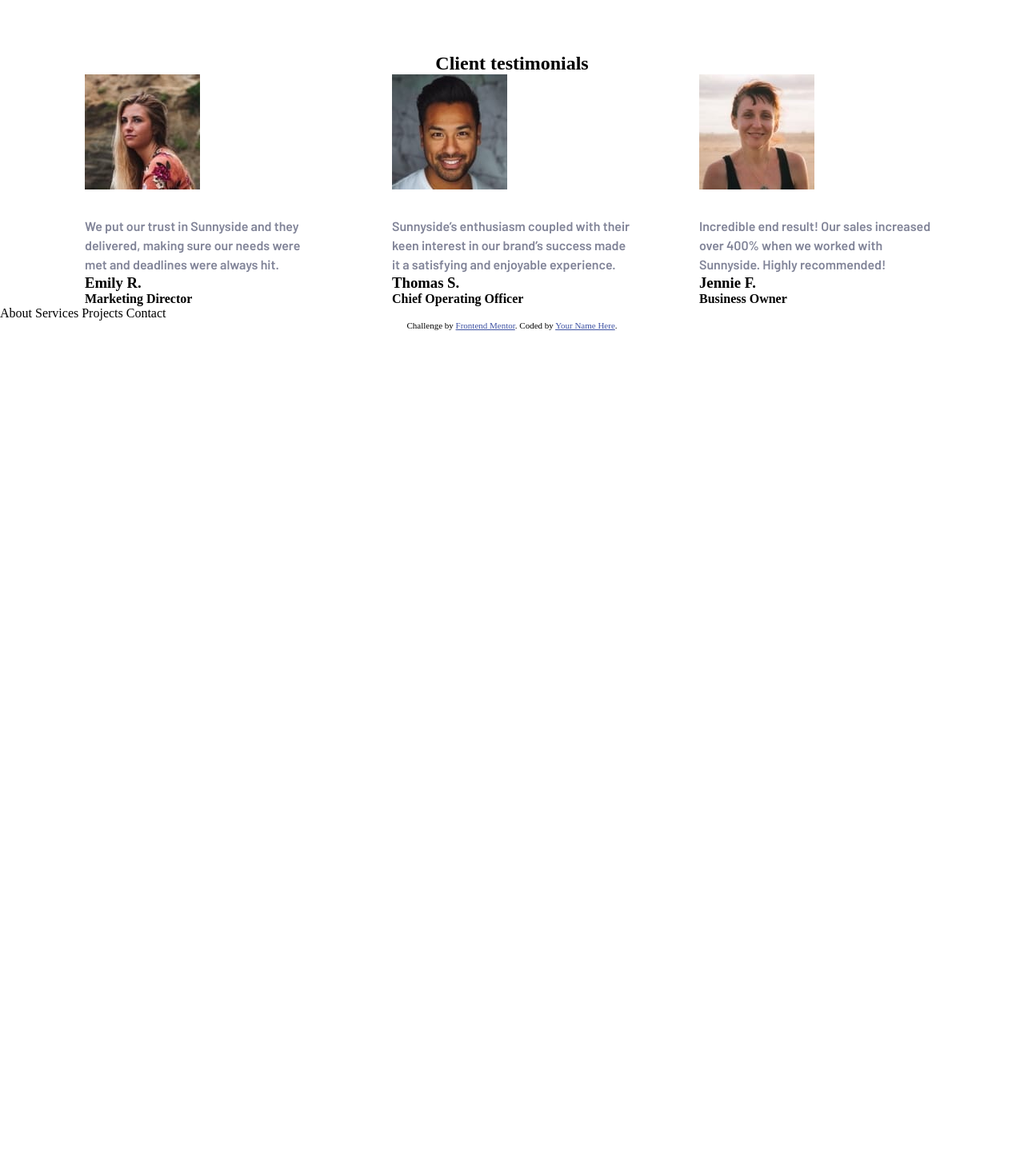
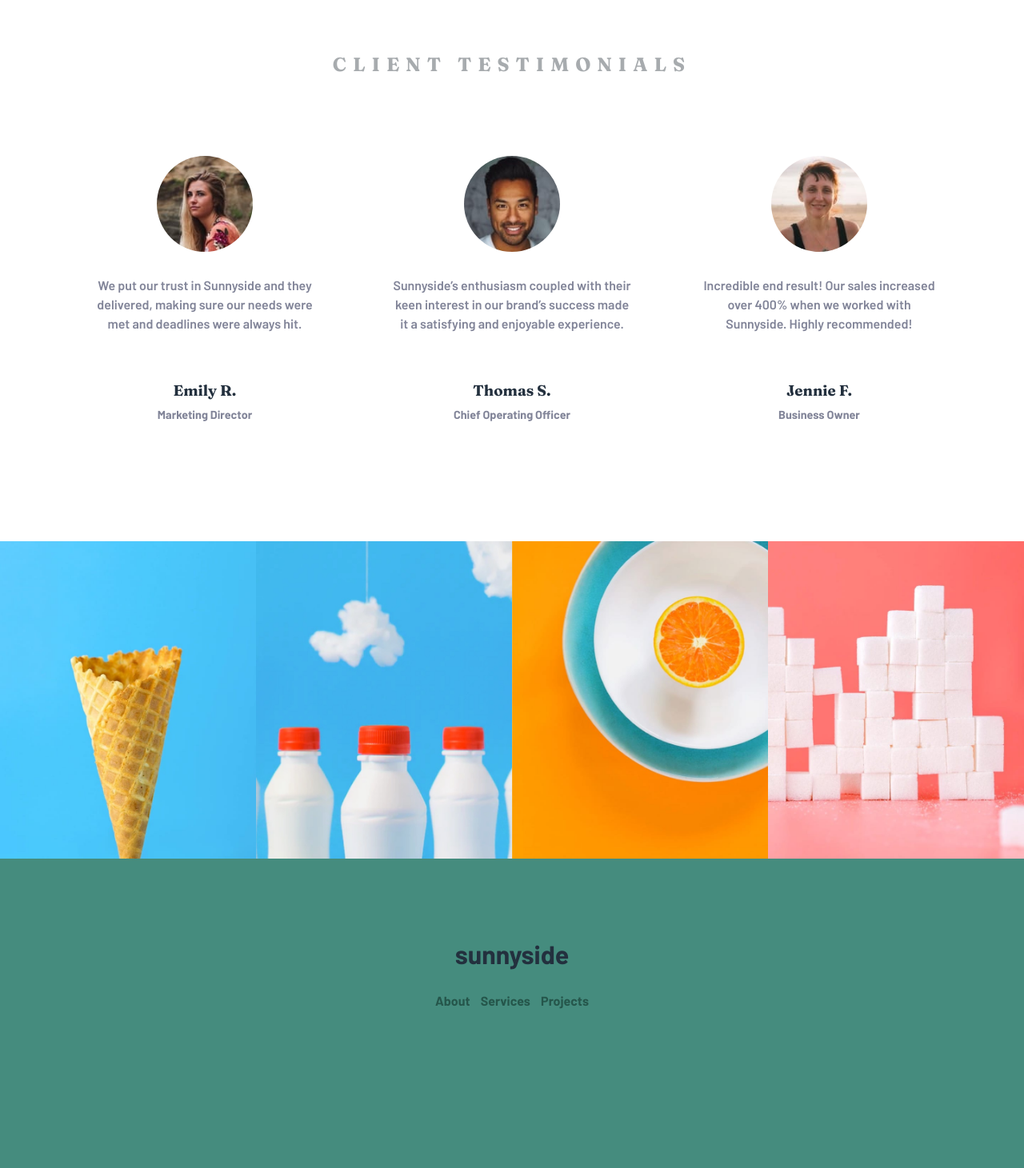
Before and after one commit to vladislav-gg/Sunny-landing, a website: page index.html in a window 1280 px wide. Shown: the part 3084-4545 px from the top of the page at 80% size. Before the commit the page ends 3497 px from the top, so only its background shows below. Drawn offline with Linux system fonts and the light colour scheme.

Commit message:
finished footer and gallery sections

```diff
--- a/index.html
+++ b/index.html
@@ -144,7 +144,7 @@
 		<section class="testimonials">
 			<div class="testimonials-wrapper">
 				<div class="h1-wrapper">
-					<h1>Client testimonials</h1>
+					<h1>CLIENT TESTIMONIALS</h1>
 				</div>
 
 				<div class="test-content">
@@ -179,13 +179,38 @@
 			</div>
 		</section>
 
-		About Services Projects Contact
+		<!-- GALLERY SECTION -->
 
+		<section>
+			<div class="gallery-wrapper">
+				<img class="image" src="/images/desktop/image-gallery-cone.jpg" />
+				<img
+					class="image"
+					src="/images/desktop/image-gallery-milkbottles.jpg"
+				/>
+				<img class="image" src="/images/desktop/image-gallery-orange.jpg" />
+				<img class="image" src="/images/desktop/image-gallery-sugarcubes.jpg" />
+			</div>
+		</section>
+
+		<!-- FOOTER -->
+
+		<footer>
+			<div class="footer-wrapper">
+				<h1>sunnyside</h1>
+				<div class="footer-content">
+					<a href="/">About</a>
+					<a href="/">Services</a>
+					<a href="/">Projects</a>
+				</div>
+				<!--
 				<div class="attribution">
 					Challenge by
 					<a href="https://www.frontendmentor.io?ref=challenge" target="_blank"
 						>Frontend Mentor</a
 					>. Coded by <a href="#">Your Name Here</a>.
+				</div> -->
 			</div>
+		</footer>
 	</body>
 </html>
--- a/styles.scss
+++ b/styles.scss
@@ -188,7 +188,7 @@ p {
 	width: 100%;
 	display: flex;
 	justify-content: center;
-	height: 60%;
+	height: 100%;
 }
 .testimonials-wrapper {
 	width: 90%;
@@ -196,17 +196,87 @@ p {
 	flex-direction: column;
 	justify-content: center;
 	margin-top: 150px;
+	margin-bottom: 150px;
 }
 .h1-wrapper {
 	display: flex;
 	justify-content: center;
+	font-family: $fraunces;
+	color: $Grayish-blue;
+	letter-spacing: 0.5rem;
 }
 
 .test-content {
 	display: flex;
 	flex-direction: row;
 	justify-content: space-around;
-	.card {
-		width: 300px;
+	margin-top: 100px;
+}
+.card {
+	width: 300px;
+	display: flex;
+	flex-direction: column;
+	justify-content: center;
+	flex-shrink: 0;
+	p {
+		text-align: center;
+		font-family: $barlow;
+		margin-bottom: 50px;
+	}
+	h3 {
+		font-family: $fraunces;
+		text-align: center;
+		margin-top: 10px;
+		color: $dark-text;
+	}
+	h4 {
+		font-family: $barlow;
+		text-align: center;
+		margin-top: 10px;
+		color: $p-text;
+		font-size: 0.9rem;
+	}
+	img {
+		border-radius: 50%;
+		display: flex;
+		align-self: center;
+		height: 120px;
 	}
 }
+.gallery-wrapper {
+	width: 100%;
+	height: 100%;
+	display: flex;
+	img {
+		width: 25%;
+	}
+}
+
+.footer-wrapper {
+	background-color: $Dark-moderate;
+	width: 100%;
+	display: flex;
+	flex-direction: column;
+	align-items: center;
+	padding: 100px 0 200px 0;
+	h1 {
+		font-family: $barlow;
+		color: $dark-text;
+	}
+}
+.footer-content {
+	width: 15%;
+	display: flex;
+	justify-content: space-between;
+	margin-top: 30px;
+	a {
+		font-family: $barlow;
+		font-weight: 700;
+		font-size: 1rem;
+		color: $Dark-green;
+		text-decoration: none;
+	}
+	a:hover {
+		color: white;
+	}
+}
```
Also changed, not shown: css/styles.css, 1 other file. Lines whose indentation alone changed are shown as unchanged.
